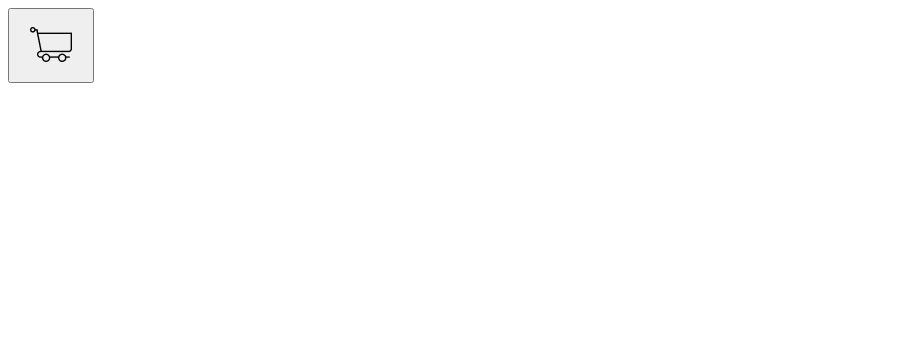
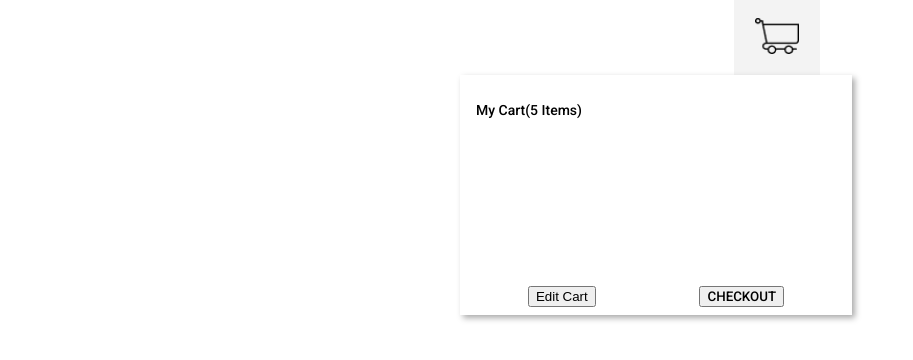
Before and after one commit to m2lovric/Inchoo_task, a plain HTML site: page index.html in a window 1280 px wide. Shown: the whole page, without its empty margins (0-913 px from the left). Drawn offline with Linux system fonts and the light colour scheme; a web font is replaced by a local one.

Commit message:
Update cart style

```diff
--- a/index.html
+++ b/index.html
@@ -6,11 +6,64 @@
   <title>Document</title>
 
   <link rel="stylesheet" href="./sass/app.css">
+  <link rel="preconnect" href="https://fonts.gstatic.com">
+  <link href="https://fonts.googleapis.com/css2?family=Roboto:wght@400;500&family=Source+Serif+Pro&display=swap" rel="stylesheet">
 </head>
 <body>
-  <section class="cart">
-    <button class="cart__btn"><img src="./assets/Shape.png" alt=""></button>
-
+  <section class="container">
+    <button class="container__btn"><img src="./assets/Shape.png" alt=""></button>
+    <section class="container__cart">
+      <h4>My Cart(5 Items)</h4>
+      <article class="container__cart__article">
+        <img src="" alt="">
+        <div>
+          <p></p>
+          <p></p>
+          <p></p>
+          <p></p>
+        </div>
+      </article>
+      <article class="container__cart__article">
+        <img src="" alt="">
+        <div>
+          <p></p>
+          <p></p>
+          <p></p>
+          <p></p>
+        </div>
+      </article>
+      <article class="container__cart__article">
+        <img src="" alt="">
+        <div>
+          <p></p>
+          <p></p>
+          <p></p>
+          <p></p>
+        </div>
+      </article>
+      <article class="container__cart__article">
+        <img src="" alt="">
+        <div>
+          <p></p>
+          <p></p>
+          <p></p>
+          <p></p>
+        </div>
+      </article>
+      <article class="container__cart__article">
+        <img src="" alt="">
+        <div>
+          <p></p>
+          <p></p>
+          <p></p>
+          <p></p>
+        </div>
+      </article>
+      <article class="container__cart__btns">
+        <button class="edit">Edit Cart</button>
+        <button class="checkout">CHECKOUT</button>
+      </article>
+    </section>
   </section>
 </body>
 </html>
--- a/sass/app.scss
+++ b/sass/app.scss
@@ -1,6 +1,57 @@
-.cart {
+$gray: #f3f3f3;
+
+$roboto: 'Roboto', sans-serif;
+$sourceSerif: 'Source Serif Pro', serif;
+
+body {
+  margin: 0;
+  padding: 0;
+  font-size: 14px;
+}
+
+.container {
+  width: 360px;
+  margin: 0 auto;
+  display: flex;
+  flex-direction: column;
+
   &__btn {
-    width: 5.375rem;
-    height: 4.6875rem;
+    justify-self: flex-start;
+    align-self: flex-end;
+    width: 86px;
+    height: 75px;
+    background-color: $gray;
+    outline: none;
+    border: none;
+
+    img {
+      width: 60%;
+      height: auto;
+      object-fit: contain;
+    }
+  }
+
+  &__cart {
+    width: 100%;
+    display: flex;
+    flex-direction: column;
+    box-shadow: 3px 3px 6px 0px #aaa;
+    padding: 8px 16px;
+
+    h4 {
+      font-family: $roboto;
+      font-weight: 500;
+    }
+
+    &__btns {
+      width: 100%;
+      display: flex;
+      justify-content: space-around;
+
+      .checkout {
+        font-family: $roboto;
+        font-weight: 500;
+      }
+    }
   }
 }
```
Also changed, not shown: sass/app.css, 1 other file.
